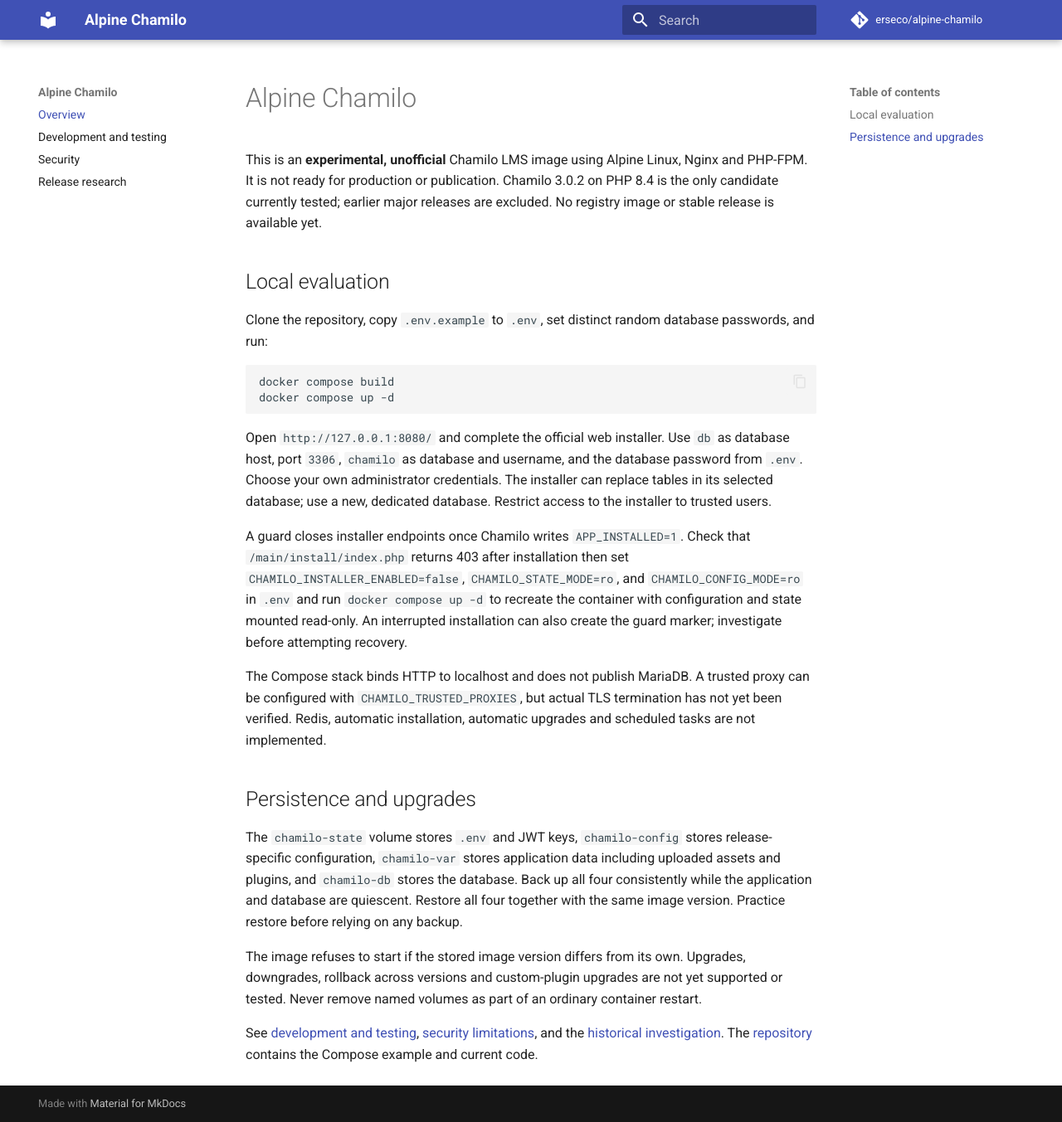
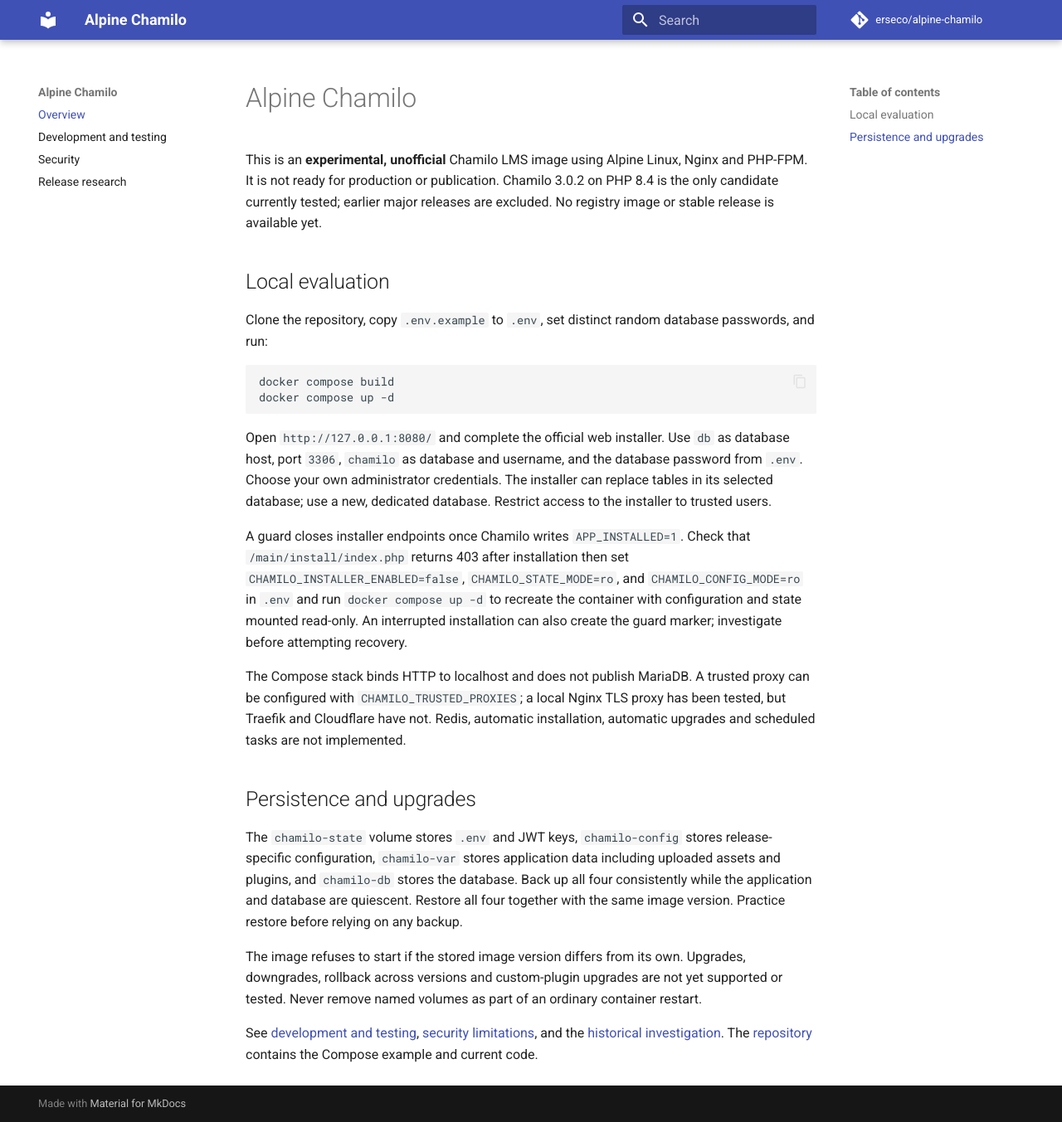
Before and after one commit to erseco/alpine-chamilo, an MkDocs documentation site: the page built from docs/index.md, in a window 1280 px wide and 1353 px high. Shown: the whole window at 83% size. Built offline with MkDocs 1.6.1 and Material for MkDocs 9.7.7, drawn with Linux system fonts in a browser that asks for light colours; comment, search, counter and statistics services are not loaded.

Commit message:
Test verified TLS termination through nginx

```diff
--- a/docs/index.md
+++ b/docs/index.md
@@ -15,7 +15,7 @@ Open `http://127.0.0.1:8080/` and complete the official web installer. Use `db`
 
 A guard closes installer endpoints once Chamilo writes `APP_INSTALLED=1`. Check that `/main/install/index.php` returns 403 after installation then set `CHAMILO_INSTALLER_ENABLED=false`, `CHAMILO_STATE_MODE=ro`, and `CHAMILO_CONFIG_MODE=ro` in `.env` and run `docker compose up -d` to recreate the container with configuration and state mounted read-only. An interrupted installation can also create the guard marker; investigate before attempting recovery.
 
-The Compose stack binds HTTP to localhost and does not publish MariaDB. A trusted proxy can be configured with `CHAMILO_TRUSTED_PROXIES`, but actual TLS termination has not yet been verified. Redis, automatic installation, automatic upgrades and scheduled tasks are not implemented.
+The Compose stack binds HTTP to localhost and does not publish MariaDB. A trusted proxy can be configured with `CHAMILO_TRUSTED_PROXIES`; a local Nginx TLS proxy has been tested, but Traefik and Cloudflare have not. Redis, automatic installation, automatic upgrades and scheduled tasks are not implemented.
 
 ## Persistence and upgrades
 
```
Also changed, not shown: README.md (+1 -1 lines), docs/development.md (+1 -1 lines), docs/security.md (+1 -1 lines), 2 other files.
